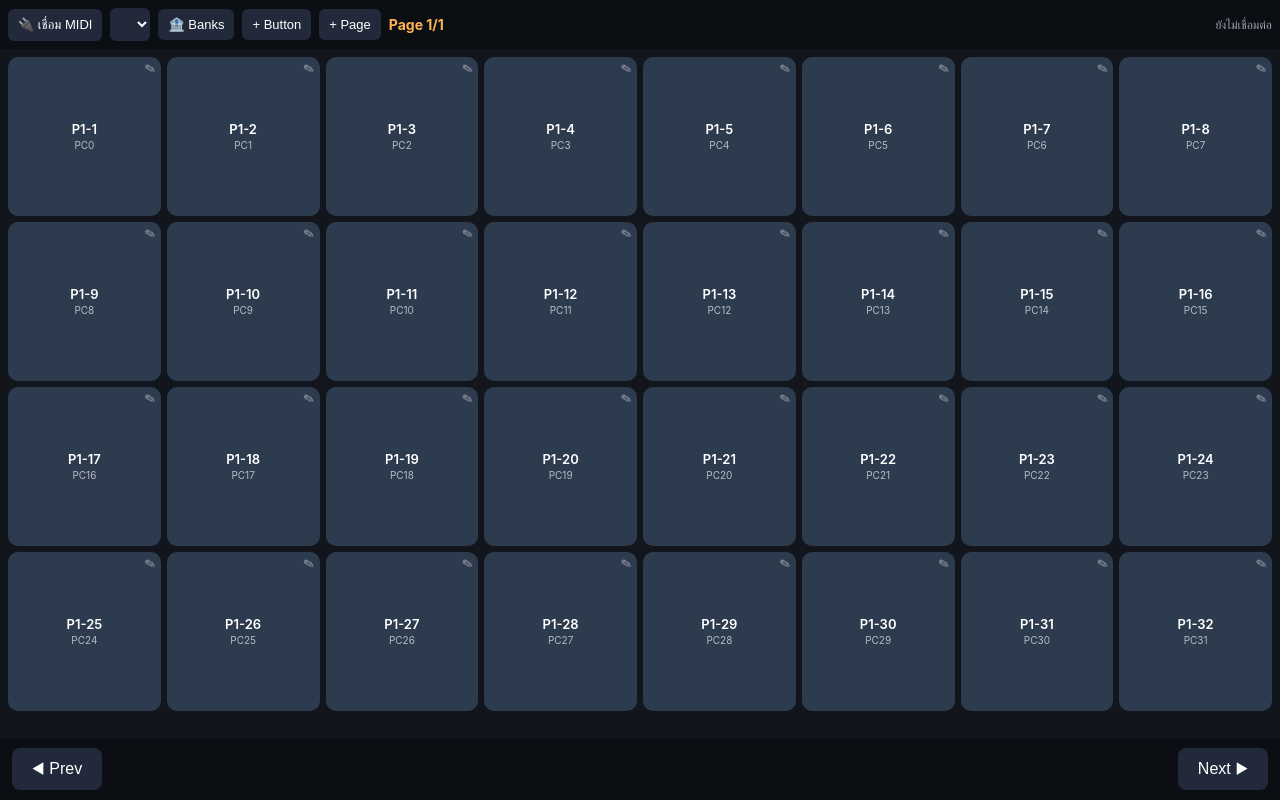
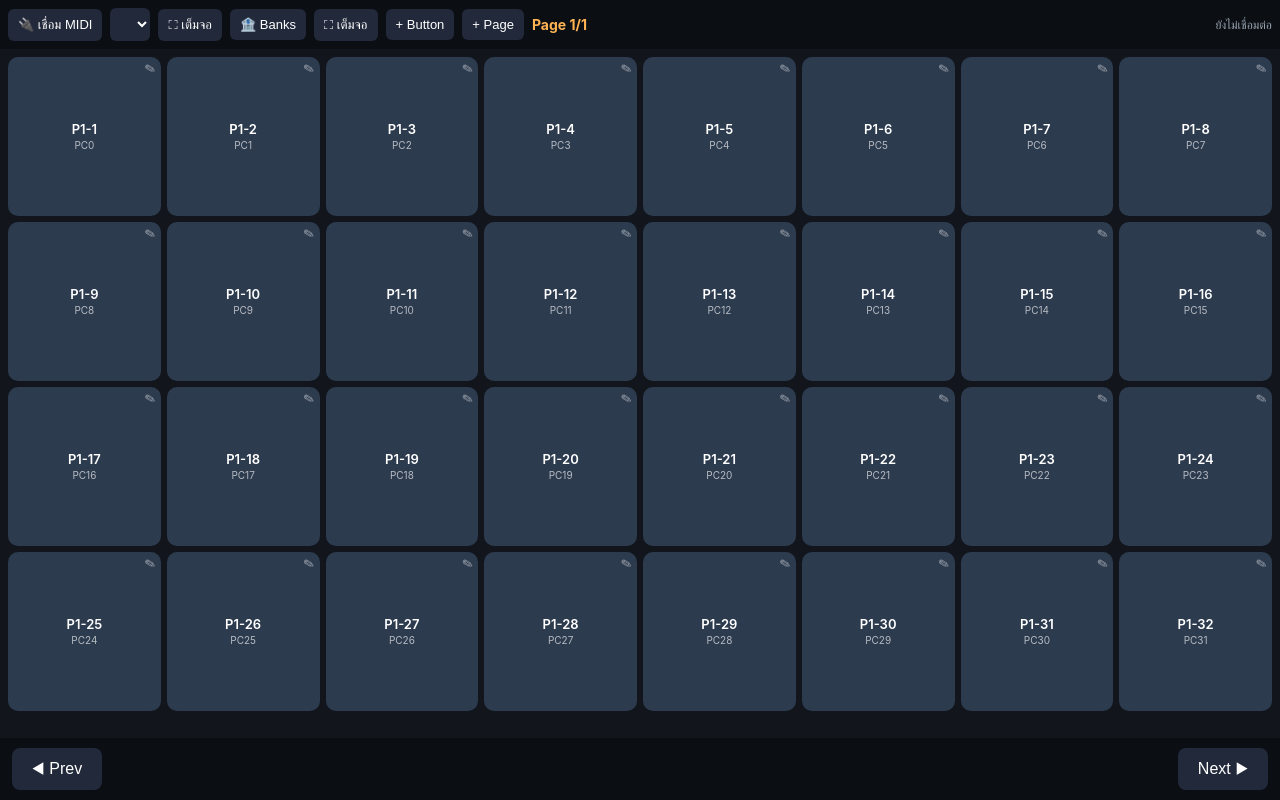
Before and after one commit to rachayeds/midi-controller, a plain HTML site: page index.html in a window 1280 px wide. Drawn offline with Linux system fonts and the light colour scheme.

Commit message:
Add files via upload

```diff
--- a/index.html
+++ b/index.html
@@ -97,7 +97,9 @@
 <div id="topbar">
   <button onclick="requestMidiAccess()">🔌 เชื่อม MIDI</button>
   <select id="portSelect"></select>
+  <button onclick="toggleFullscreen()">⛶ เต็มจอ</button>
   <button onclick="openBankManager()">🏦 Banks</button>
+  <button onclick="toggleFullscreen()">⛶ เต็มจอ</button>
   <button onclick="addButton()">+ Button</button>
   <button onclick="addPage()">+ Page</button>
   <span id="pageLabel">Page 1/1</span>
@@ -506,6 +508,33 @@ function removeBank(id) {
   renderBankList();
 }
 
+// ---------- Fullscreen: ซ่อนแถบบน/ล่างของเบราว์เซอร์และระบบ Android ----------
+function toggleFullscreen() {
+  if (!document.fullscreenElement) {
+    document.documentElement.requestFullscreen().catch((e) => {
+      document.getElementById('status').textContent = 'เบราว์เซอร์นี้ไม่รองรับ Fullscreen: ' + e.message;
+    });
+  } else {
+    document.exitFullscreen();
+  }
+}
+
+// ---------- Fullscreen (ทางเลือกแทน Add to Home Screen) ----------
+function toggleFullscreen() {
+  const el = document.documentElement;
+  if (!document.fullscreenElement) {
+    (el.requestFullscreen || el.webkitRequestFullscreen || el.msRequestFullscreen)
+      .call(el)
+      .catch((e) => {
+        document.getElementById('status').textContent =
+          'เข้าเต็มจอไม่ได้: ' + e.message;
+      });
+  } else {
+    (document.exitFullscreen || document.webkitExitFullscreen || document.msExitFullscreen)
+      .call(document);
+  }
+}
+
 // ---------- Init ----------
 document.addEventListener('DOMContentLoaded', () => {
   CONFIG = loadConfig();
```
